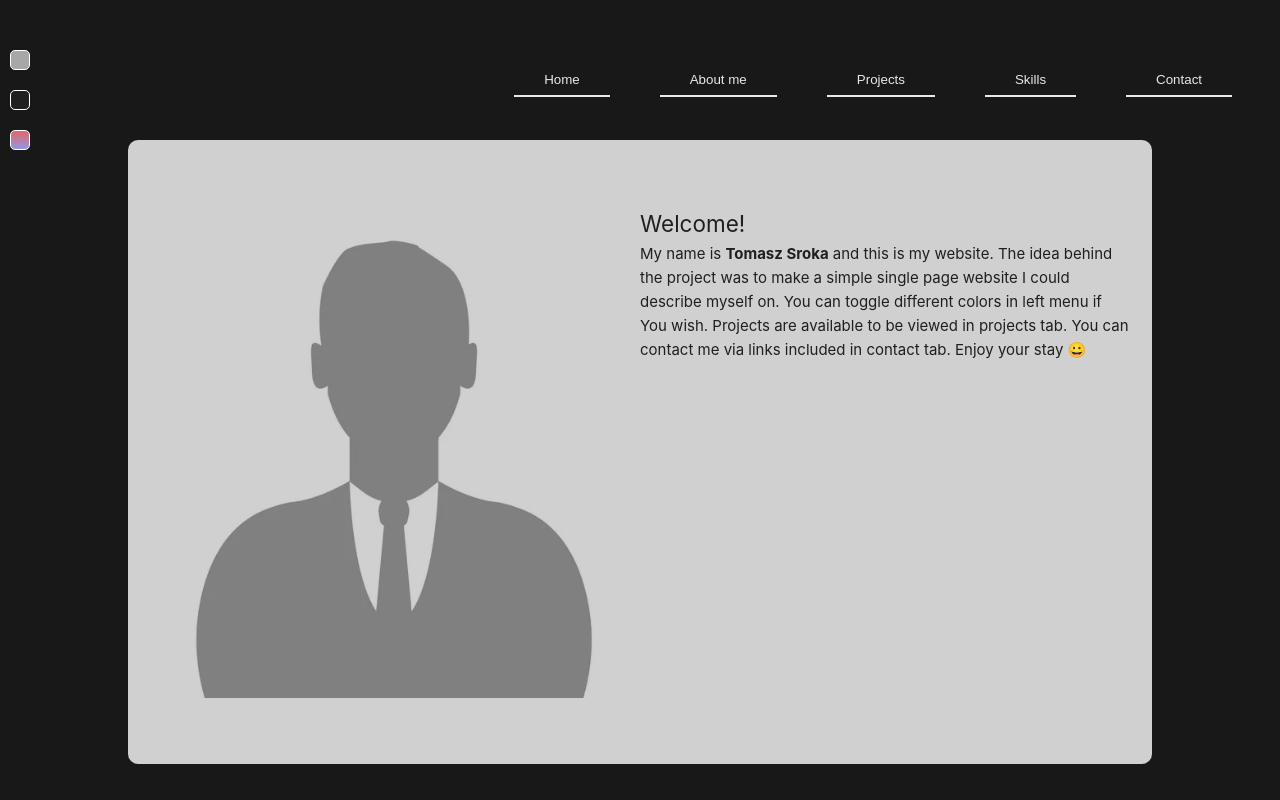
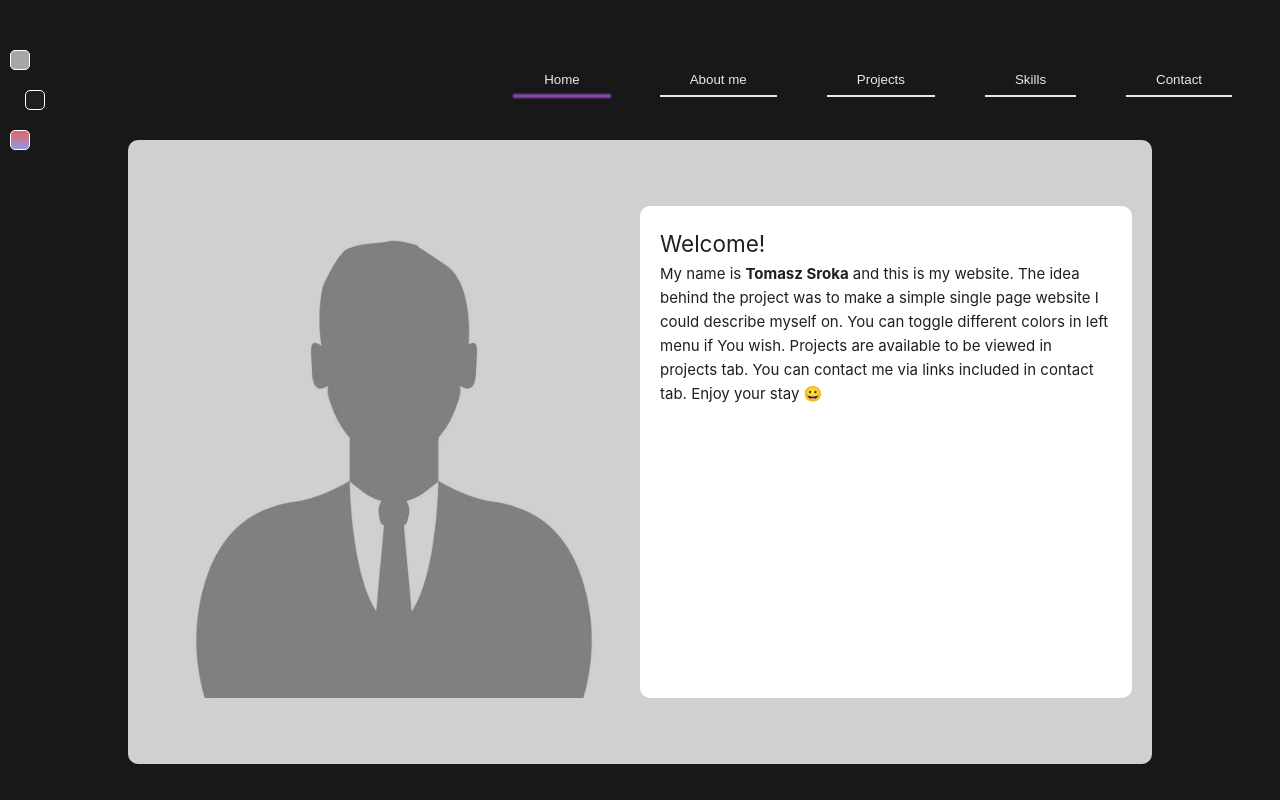
Before and after one commit to khamtaler/portfolio, a Vue app: page / in a window 1280 px wide. Built offline with nearby package versions, Linux system fonts and the light colour scheme.

Commit message:
First attempt on dark theme styling, adding calculator to portfolio, fixing menu and colors active classes

```diff
--- a/src/App.vue
+++ b/src/App.vue
@@ -54,6 +54,9 @@ import LinkedinIcon from './components/icons/LinkedinIcon.vue';
 				github="https://github.com/khamtaler/vue_landing"
 			>
 				<img class="projects--image" src="./assets/images/TuOglos.webp" />
+			</ProjectTile>
+			<ProjectTile desc="Ecocalculator in Vanilla JS" link="https://lively.pl/ekokalkulator/">
+				<img class="projects--image" src="./assets/images/Kalkulator.webp" />
 			</ProjectTile>
 		</Tile>
 		<Tile v-if="show === `Skills`" id="Skills" class="skills"> <ContactForm /></Tile>
@@ -126,6 +129,11 @@ export default {
 .homepage--section {
 	display: flex;
 }
+.homepage--sectionText {
+	background: #fff;
+	border-radius: 10px;
+	padding: 20px;
+}
 .homepage--sectionText,
 .homepage--sectionImage {
 	width: 50%;
@@ -192,6 +200,7 @@ export default {
 	object-fit: cover;
 	overflow: hidden;
 	border-radius: 5px;
+	transition: 1s;
 }
 .projects--image:hover {
 	transform: scale(1.05);
--- a/src/components/ColorsAside.vue
+++ b/src/components/ColorsAside.vue
@@ -1,8 +1,19 @@
 <template>
 	<aside class="colorMenu">
-		<ColorButton colorClass="button--color---light" title="light" @click="changeColor(`light`)" />
-		<ColorButton colorClass="button--color---dark" title="dark" @click="changeColor(`dark`)" />
 		<ColorButton
+			:class="{ active: active === 'light' }"
+			colorClass="button--color---light"
+			title="light"
+			@click="changeColor(`light`)"
+		/>
+		<ColorButton
+			:class="{ active: active === 'dark' }"
+			colorClass="button--color---dark"
+			title="dark"
+			@click="changeColor(`dark`)"
+		/>
+		<ColorButton
+			:class="{ active: active === 'colorful' }"
 			colorClass="button--color---colorful"
 			title="colorful"
 			@click="changeColor(`colorful`)"
@@ -16,6 +27,7 @@ export default {
 	data() {
 		return {
 			color: 'dark',
+			active: 'dark',
 		};
 	},
 	methods: {
@@ -23,6 +35,7 @@ export default {
 			document.body.classList.remove(this.color);
 			this.color = title;
 			document.body.classList.add(this.color);
+			this.active = title;
 		},
 	},
 	mounted() {
@@ -41,8 +54,10 @@ export default {
 	gap: 20px;
 	position: absolute;
 	top: 50px;
-
 	left: 10px;
+}
+.colorMenu .active {
+	left: 15px;
 }
 @media (min-width: 1320px) {
 	.colorMenu {
--- a/src/components/Menu.vue
+++ b/src/components/Menu.vue
@@ -1,6 +1,12 @@
 <template>
 	<div class="menu">
-		<MenuItem v-for="tab in tabs" @click="$emit('changeTile', tab)" :key="tab">{{ tab }}</MenuItem>
+		<MenuItem
+			:class="{ active: active === tab }"
+			v-for="tab in tabs"
+			@click="$emit('changeTile', tab), (active = tab)"
+			:key="tab"
+			>{{ tab }}</MenuItem
+		>
 	</div>
 </template>
 
@@ -10,6 +16,7 @@ export default {
 	data() {
 		return {
 			tabs: ['Home', 'About me', 'Projects', 'Skills', 'Contact'],
+			active: 'Home',
 		};
 	},
 	components: {
--- a/src/components/MenuItem.vue
+++ b/src/components/MenuItem.vue
@@ -30,9 +30,9 @@ export default {};
 	background: #fff;
 }
 .menuItem--button:hover {
-	margin-bottom: 5px;
-	text-shadow: 0px 1px #fff;
+	transform: translateY(-6px);
 	opacity: 1;
+	transition: 0.5s ease-in-out;
 }
 .menuItem--button:hover::before {
 	box-shadow: 0px 0px 1px 1px #fff;
@@ -45,4 +45,12 @@ export default {};
 		background: #000;
 	}
 }
+.dark {
+	.active {
+		.menuItem--button::before {
+			background: #944bbe;
+			box-shadow: 0px 0px 2px 1px #944bbe;
+		}
+	}
+}
 </style>
--- a/src/components/ProjectTile.vue
+++ b/src/components/ProjectTile.vue
@@ -8,7 +8,7 @@ import GithubIcon from './icons/GithubIcon.vue';
 			<slot />
 			<p class="projectTile--desc">{{ desc }}</p>
 		</a>
-		<a class="projectTile--github" :href="github" target="blank">
+		<a v-if="github" class="projectTile--github" :href="github" target="blank">
 			<GithubIcon class="githubIcon" /> Github</a
 		>
 	</div>
--- a/src/components/TabItem.vue
+++ b/src/components/TabItem.vue
@@ -14,6 +14,14 @@ export default {};
 	padding: 10px;
 	margin: 10px 0px;
 	border-radius: 10px;
-	// margin: 20px 10px;
+}
+.light {
+	.tabItem {
+		background-color: #fff;
+		padding: 10px;
+		margin: 10px 0px;
+		border-radius: 10px;
+		border: 1px solid #000;
+	}
 }
 </style>
--- a/src/components/Tabs.vue
+++ b/src/components/Tabs.vue
@@ -146,6 +146,12 @@ export default {
 	object-fit: cover;
 	border-radius: 50px;
 }
+.light {
+	.active::before {
+		background: #000;
+		box-shadow: 0px 0px 3px 1px #000;
+	}
+}
 .dark {
 	.active::before {
 		background: #471564;
```
Also changed, not shown: src/assets/images/kalkulator.webp (added).
